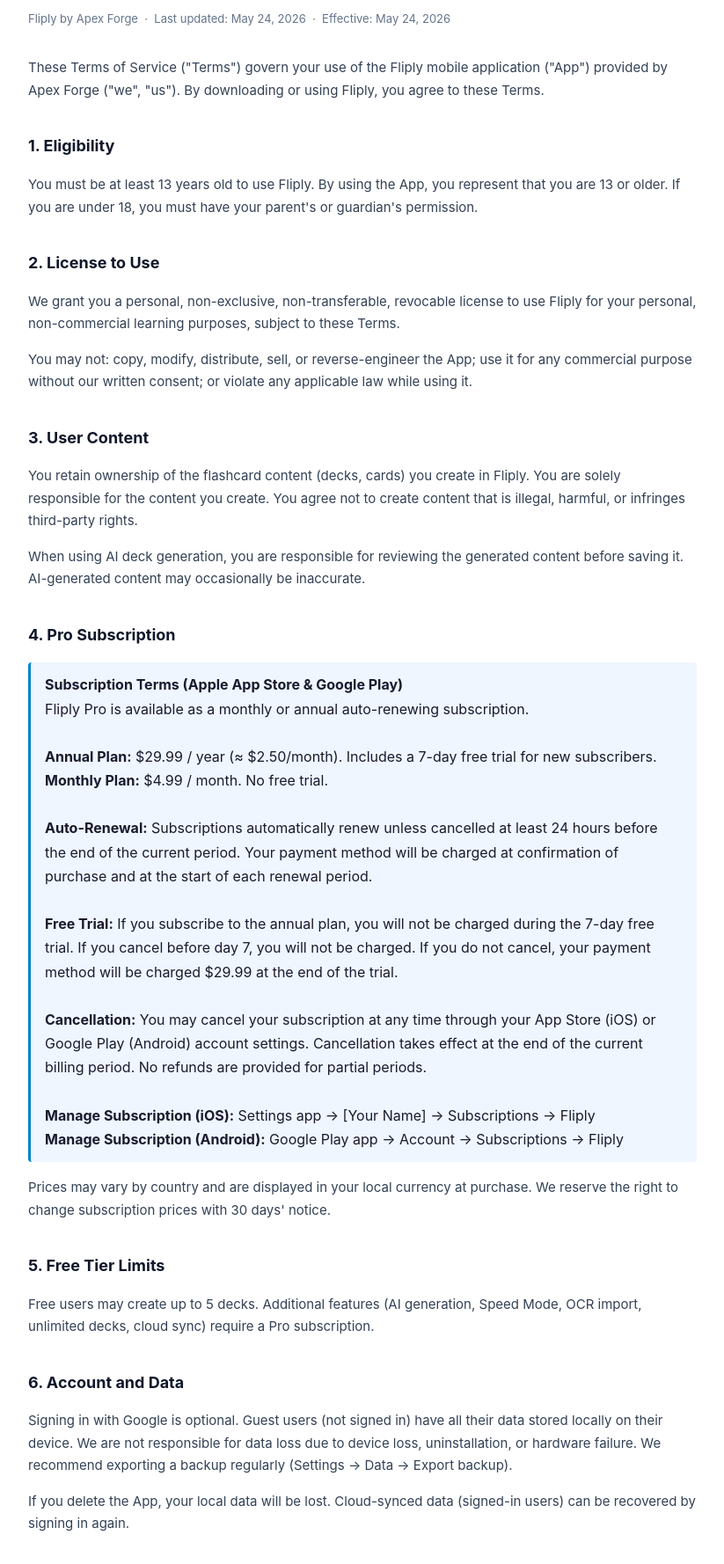
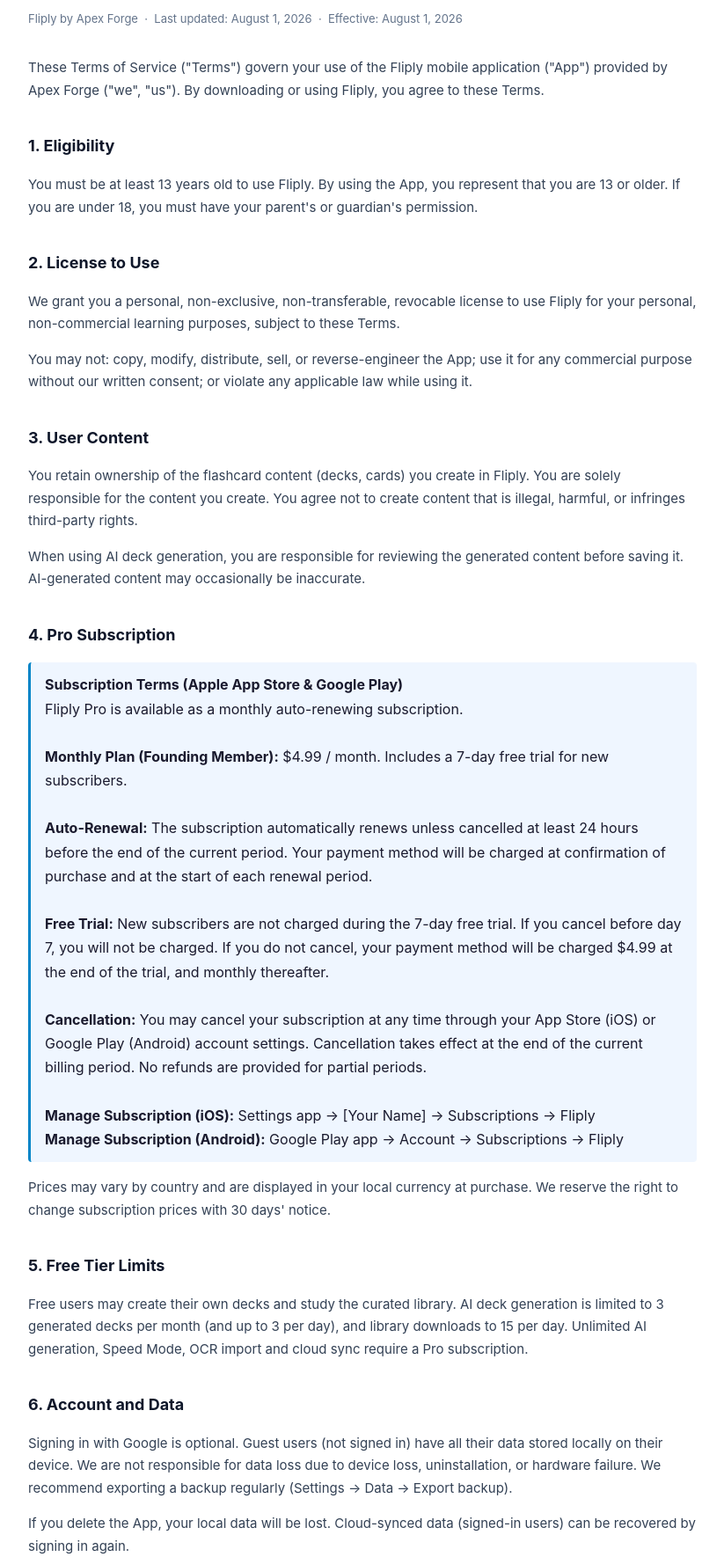
Before and after one commit to apexforgegames-code/fliply-legal, a plain HTML site: page terms.html in a window 1280 px wide. Shown: the part 101-1879 px from the top of the page at 88% size, without its empty margins (228-1051 px from the left). Drawn offline with Linux system fonts and the light colour scheme.

Commit message:
fix(terms): match the subscription section to what the App Store actually sells
The live page advertised a $29.99 annual plan that has never been approved,
said the $4.99 monthly plan has no free trial (it ships with a 7-day trial),
and claimed a 5-deck free cap that does not exist in code. A reviewer comparing
the paywall to these terms saw a direct contradiction — a 3.1.2 rejection on
its own.

Real limits: AI generation 3/month and 3/day, library downloads 15/day.

```diff
--- a/terms.html
+++ b/terms.html
@@ -19,7 +19,7 @@
 <body>
 
 <h1>Terms of Service</h1>
-<p class="meta">Fliply by Apex Forge &nbsp;·&nbsp; Last updated: May 24, 2026 &nbsp;·&nbsp; Effective: May 24, 2026</p>
+<p class="meta">Fliply by Apex Forge &nbsp;·&nbsp; Last updated: August 1, 2026 &nbsp;·&nbsp; Effective: August 1, 2026</p>
 
 <p>These Terms of Service ("Terms") govern your use of the Fliply mobile application ("App") provided by Apex Forge ("we", "us"). By downloading or using Fliply, you agree to these Terms.</p>
 
@@ -38,11 +38,10 @@
 
 <div class="highlight">
   <strong>Subscription Terms (Apple App Store & Google Play)</strong><br/>
-  Fliply Pro is available as a monthly or annual auto-renewing subscription.<br/><br/>
-  <strong>Annual Plan:</strong> $29.99 / year (≈ $2.50/month). Includes a 7-day free trial for new subscribers.<br/>
-  <strong>Monthly Plan:</strong> $4.99 / month. No free trial.<br/><br/>
-  <strong>Auto-Renewal:</strong> Subscriptions automatically renew unless cancelled at least 24 hours before the end of the current period. Your payment method will be charged at confirmation of purchase and at the start of each renewal period.<br/><br/>
-  <strong>Free Trial:</strong> If you subscribe to the annual plan, you will not be charged during the 7-day free trial. If you cancel before day 7, you will not be charged. If you do not cancel, your payment method will be charged $29.99 at the end of the trial.<br/><br/>
+  Fliply Pro is available as a monthly auto-renewing subscription.<br/><br/>
+  <strong>Monthly Plan (Founding Member):</strong> $4.99 / month. Includes a 7-day free trial for new subscribers.<br/><br/>
+  <strong>Auto-Renewal:</strong> The subscription automatically renews unless cancelled at least 24 hours before the end of the current period. Your payment method will be charged at confirmation of purchase and at the start of each renewal period.<br/><br/>
+  <strong>Free Trial:</strong> New subscribers are not charged during the 7-day free trial. If you cancel before day 7, you will not be charged. If you do not cancel, your payment method will be charged $4.99 at the end of the trial, and monthly thereafter.<br/><br/>
   <strong>Cancellation:</strong> You may cancel your subscription at any time through your App Store (iOS) or Google Play (Android) account settings. Cancellation takes effect at the end of the current billing period. No refunds are provided for partial periods.<br/><br/>
   <strong>Manage Subscription (iOS):</strong> Settings app → [Your Name] → Subscriptions → Fliply<br/>
   <strong>Manage Subscription (Android):</strong> Google Play app → Account → Subscriptions → Fliply
@@ -51,7 +50,7 @@
 <p>Prices may vary by country and are displayed in your local currency at purchase. We reserve the right to change subscription prices with 30 days' notice.</p>
 
 <h2>5. Free Tier Limits</h2>
-<p>Free users may create up to 5 decks. Additional features (AI generation, Speed Mode, OCR import, unlimited decks, cloud sync) require a Pro subscription.</p>
+<p>Free users may create their own decks and study the curated library. AI deck generation is limited to 3 generated decks per month (and up to 3 per day), and library downloads to 15 per day. Unlimited AI generation, Speed Mode, OCR import and cloud sync require a Pro subscription.</p>
 
 <h2>6. Account and Data</h2>
 <p>Signing in with Google is optional. Guest users (not signed in) have all their data stored locally on their device. We are not responsible for data loss due to device loss, uninstallation, or hardware failure. We recommend exporting a backup regularly (Settings → Data → Export backup).</p>
@@ -86,7 +85,8 @@
   <ul>
     <li><strong>גיל מינימלי:</strong> 13+. מתחת לגיל 18 — נדרש אישור הורים.</li>
     <li><strong>מנוי Pro — חידוש אוטומטי:</strong> המנוי מתחדש אוטומטית אלא אם בוטל לפחות 24 שעות לפני סוף התקופה.</li>
-    <li><strong>ניסיון חינם (שנתי):</strong> 7 ימים. ביטול לפני יום 7 = אין חיוב.</li>
+    <li><strong>מחיר:</strong> $4.99 לחודש (מנוי חודשי בלבד).</li>
+    <li><strong>ניסיון חינם:</strong> 7 ימים למנויים חדשים. ביטול לפני יום 7 = אין חיוב.</li>
     <li><strong>ביטול:</strong> דרך הגדרות App Store (iOS) או Google Play (Android).</li>
     <li><strong>החזרים:</strong> לא ניתנים עבור תקופות חלקיות.</li>
     <li><strong>הדין החל:</strong> חוק מדינת ישראל, בית משפט תל אביב.</li>
```
